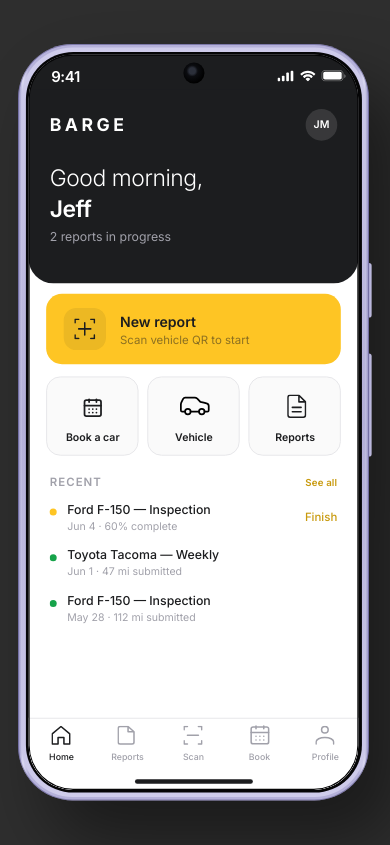
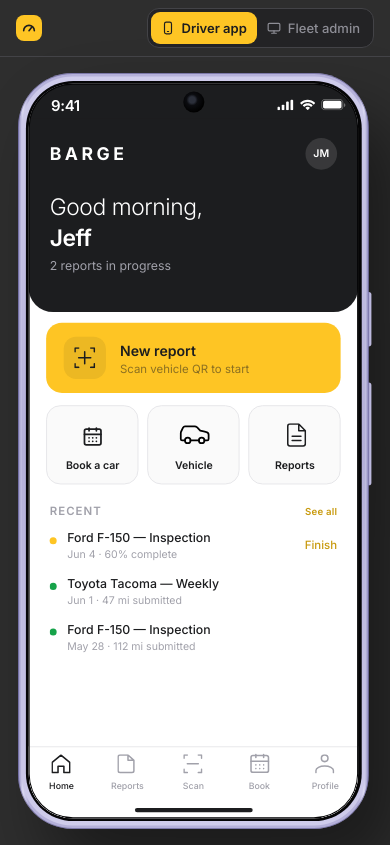
Before and after one commit to ecmoy11/portfolio, a plain HTML site: page prototypes/gauge-mobile.html in a window 390 px wide. Drawn offline with Linux system fonts and the light colour scheme.

Commit message:
gauge: driver app / fleet admin toggle in the mobile prototype

```diff
--- a/prototypes/gauge-mobile.html
+++ b/prototypes/gauge-mobile.html
@@ -14,7 +14,23 @@
 }
 html,body{height:100%}
 body{background:var(--stage);color:var(--stage-ink);font-family:Inter,system-ui,-apple-system,"Segoe UI",sans-serif;padding-inline:16px;overflow:hidden}
-.stage{height:100%;display:flex;align-items:center;justify-content:center;gap:56px}
+.stage{height:calc(100% - 56px);display:flex;align-items:center;justify-content:center;gap:56px}
+
+/* top bar: Gauge + view toggle */
+.topbar{height:56px;margin-inline:-16px;padding-inline:16px;display:flex;align-items:center;gap:16px;border-bottom:1px solid var(--stage-line);position:relative;z-index:5}
+.brand{display:flex;align-items:center;gap:9px;font-size:16px;font-weight:700;letter-spacing:-.01em;color:var(--stage-ink)}
+.brand-mark{width:26px;height:26px;border-radius:8px;background:var(--yellow);display:grid;place-items:center;flex:none}
+.viewtog{position:absolute;left:50%;transform:translateX(-50%);display:inline-flex;padding:3px;border-radius:12px;background:#232325;border:1px solid var(--stage-line)}
+.viewtog button{all:unset;cursor:pointer;display:inline-flex;align-items:center;gap:7px;height:32px;padding:0 14px;border-radius:9px;font-size:13px;font-weight:500;color:var(--stage-mute);transition:background-color .2s,color .2s}
+.viewtog button:hover{color:var(--stage-ink)}
+.viewtog button[aria-pressed="true"]{background:var(--yellow);color:var(--ink);font-weight:600}
+.viewtog button:focus-visible{outline:2px solid var(--yellow);outline-offset:2px}
+.viewtog svg{flex:none}
+.adminwrap{position:fixed;left:0;right:0;top:56px;bottom:0;background:#F6F6F7}
+.adminwrap iframe{display:block;width:100%;height:100%;border:0}
+body.admin .stage{display:none}
+@media (max-width:520px){.brand > span:last-child{display:none}.viewtog{position:static;transform:none;margin-left:auto}.viewtog button{padding:0 10px}}
+
 
 /* side panel */
 .panel{width:230px;display:flex;flex-direction:column;gap:22px}
@@ -187,10 +203,19 @@ body{background:var(--stage);color:var(--stage-ink);font-family:Inter,system-ui,
 @media (prefers-reduced-motion:reduce){.scr *,.scr,.scr::after,.dot.pulse::after{animation:none!important;transition:none!important}.scanline{top:130px}}
 </style>
 
+<header class="topbar">
+  <div class="brand"><span class="brand-mark"><svg width="16" height="16" viewBox="0 0 24 24" fill="none" stroke="#1C1D1F" stroke-width="2.4" stroke-linecap="round"><path d="M4 16a8 8 0 1 1 16 0"/><path d="M12 16l4-5"/></svg></span><span>Gauge</span></div>
+  <div class="viewtog" role="group" aria-label="Choose a view">
+    <button data-view="app" aria-pressed="true"><svg width="14" height="14" viewBox="0 0 24 24" fill="none" stroke="currentColor" stroke-width="2" stroke-linecap="round"><rect x="6" y="2" width="12" height="20" rx="3"/><path d="M11 18h2"/></svg>Driver app</button>
+    <button data-view="admin" aria-pressed="false"><svg width="14" height="14" viewBox="0 0 24 24" fill="none" stroke="currentColor" stroke-width="2" stroke-linecap="round"><rect x="2" y="4" width="20" height="13" rx="2"/><path d="M8 21h8M12 17v4"/></svg>Fleet admin</button>
+  </div>
+</header>
+<div class="adminwrap" id="adminWrap" hidden></div>
+
 <div class="stage">
   <aside class="panel" aria-label="Prototype controls">
     <div>
-      <h1>Gauge</h1>
+      <h1>Driver app</h1>
       <p>Tap through it on the phone. Everything highlighted in yellow or ink is live.</p>
     </div>
     <nav class="flows" id="jumps"></nav>
@@ -1057,7 +1082,7 @@ document.getElementById('restart').addEventListener('click', () => { clearTimeou
 /* fit the phone to the window */
 const fit = document.getElementById('fit'), device = document.getElementById('device');
 function resize(){
-  const s = Math.min(1, (window.innerHeight - 40) / 860, (window.innerWidth - 32) / 407);
+  const s = Math.min(1, (window.innerHeight - 56 - 32) / 860, (window.innerWidth - 32) / 407);
   device.style.transform = `scale(${s})`;
   fit.style.width = (403*s)+'px'; fit.style.height = (860*s)+'px';
 }
@@ -1067,6 +1092,24 @@ window.addEventListener('resize', resize); resize();
 const START = decodeURIComponent(location.hash.slice(1));
 if(START && START!=='home' && ORDER.includes(START)) go(START,'tab'); else mount();
 
+/* view toggle: driver app (phone) or fleet admin (web), linkable with #admin */
+const adminWrap = document.getElementById('adminWrap');
+function setView(v, push){
+  const admin = v==='admin';
+  document.body.classList.toggle('admin', admin);
+  adminWrap.hidden = !admin;
+  if(admin && !adminWrap.firstChild){
+    const f=document.createElement('iframe');
+    f.src='gauge-admin.html'; f.title='Gauge fleet admin'; f.setAttribute('allow','clipboard-write');
+    adminWrap.appendChild(f);
+  }
+  document.querySelectorAll('.viewtog button').forEach(b=>b.setAttribute('aria-pressed', b.dataset.view===v));
+  if(push){ try{ history.replaceState(null,'',admin?'#admin':location.pathname+location.search); }catch(e){} }
+}
+document.querySelector('.viewtog').addEventListener('click', e=>{ const b=e.target.closest('button[data-view]'); if(b) setView(b.dataset.view, true); });
+setView(START==='admin' ? 'admin' : 'app');
+
+
 </script>
 
 </body></html>
```
